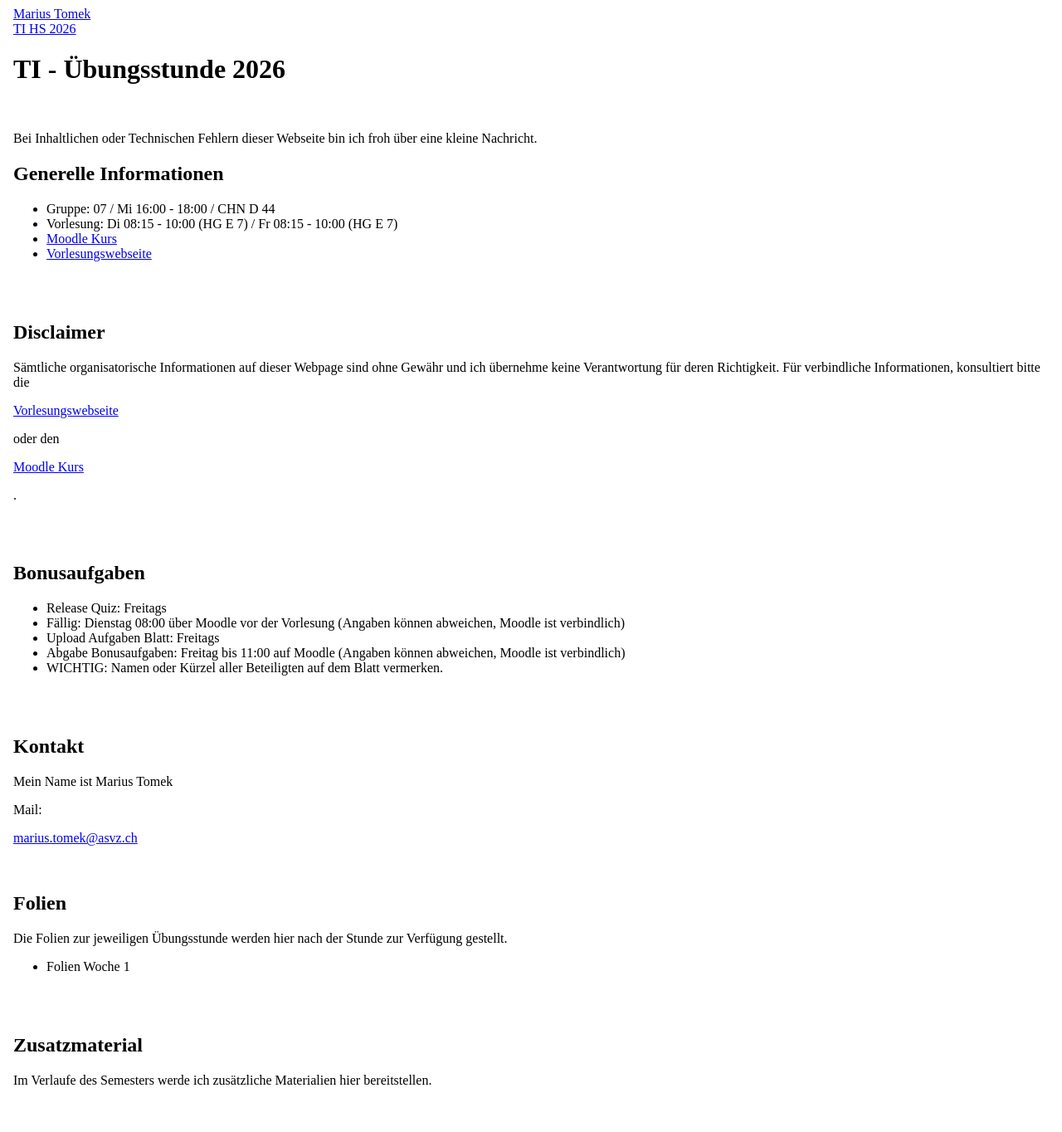
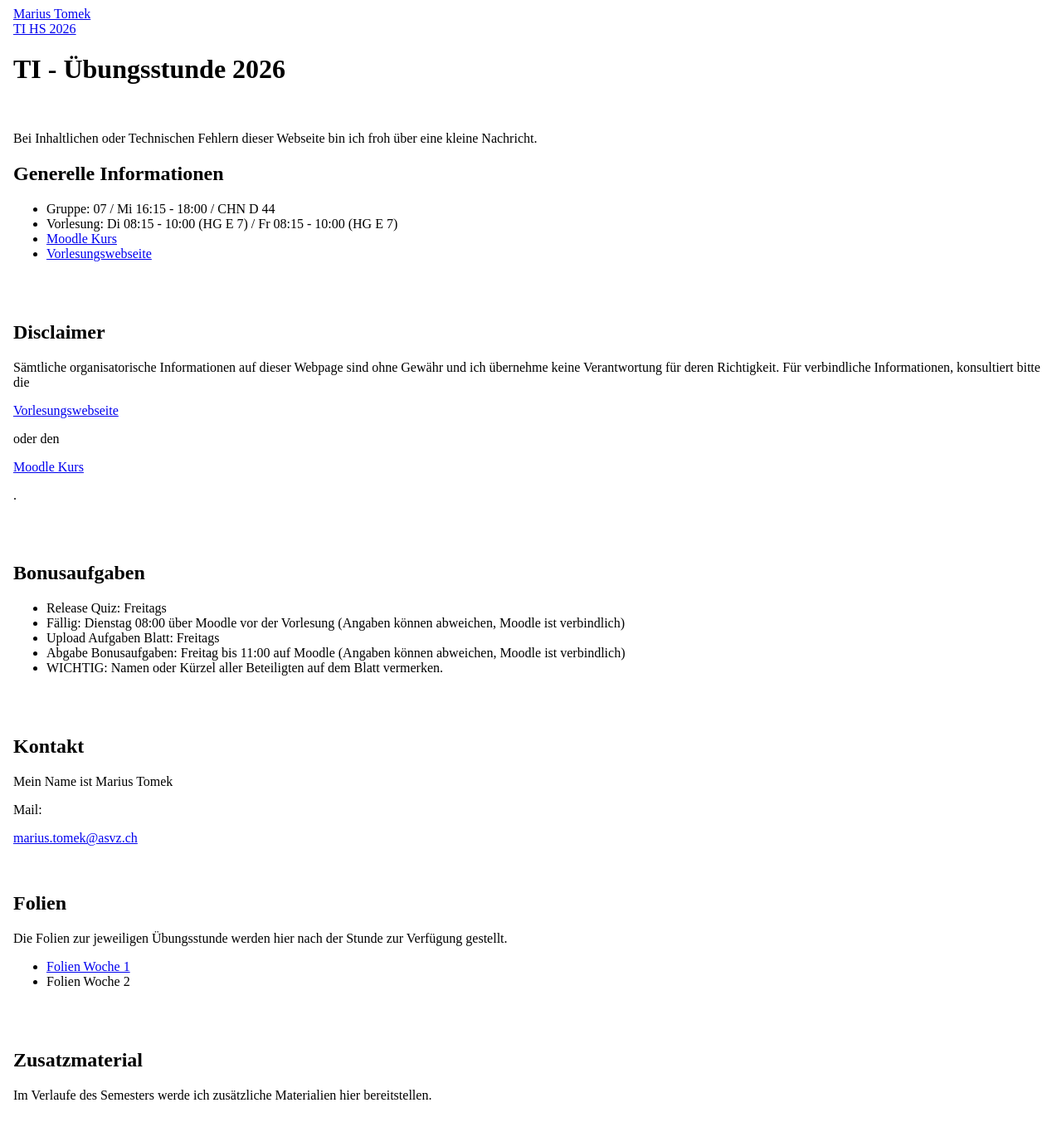
Before and after one commit to mariustomek/mariustomek, a Next.js app in the folder webpage/: page /TI in a window 1280 px wide. Shown: the top 1364 px of the page at 83% size. Built offline with nearby package versions, Linux system fonts and the light colour scheme.

Commit message:
added slides week 01

```diff
--- a/webpage/pages/TI.js
+++ b/webpage/pages/TI.js
@@ -20,7 +20,7 @@ export default function Home() {
                     {plaintext("white", "Bei Inhaltlichen oder Technischen Fehlern dieser Webseite bin ich froh über eine kleine Nachricht.")}
                     {subtitle("Generelle Informationen")}
                     {listBullet("white",
-                        "Gruppe: 07 / Mi 16:00 - 18:00 / CHN D 44",
+                        "Gruppe: 07 / Mi 16:15 - 18:00 / CHN D 44",
                         "Vorlesung: Di 08:15 - 10:00 (HG E 7) / Fr 08:15 - 10:00 (HG E 7)",
                         page("https://moodle-app2.let.ethz.ch/course/view.php?id=29077",  "Moodle Kurs", "cyan-300"),
                         page("https://courses.algodi.inf.ethz.ch/theoinf-2026/",  "Vorlesungswebseite", "cyan-300")
@@ -59,8 +59,8 @@ export default function Home() {
                     {subtitle("Folien")}
                     {plaintext("white", "Die Folien zur jeweiligen Übungsstunde werden hier nach der Stunde zur Verfügung gestellt.")}
                     {listBullet("white",
-                        /*file("/files/TI_HS_26/slides_week01.pdf", "Folien Woche 1", "cyan-300"),*/
-                        "Folien Woche 1"
+                        file("/files/TI_HS_26/slides_week01.pdf", "Folien Woche 1", "cyan-300"),
+                        "Folien Woche 2"
                     )}
                     <br/>
                     <br/>
```
Also changed, not shown: 1 other file (tests, documents, lock files or other folders).
